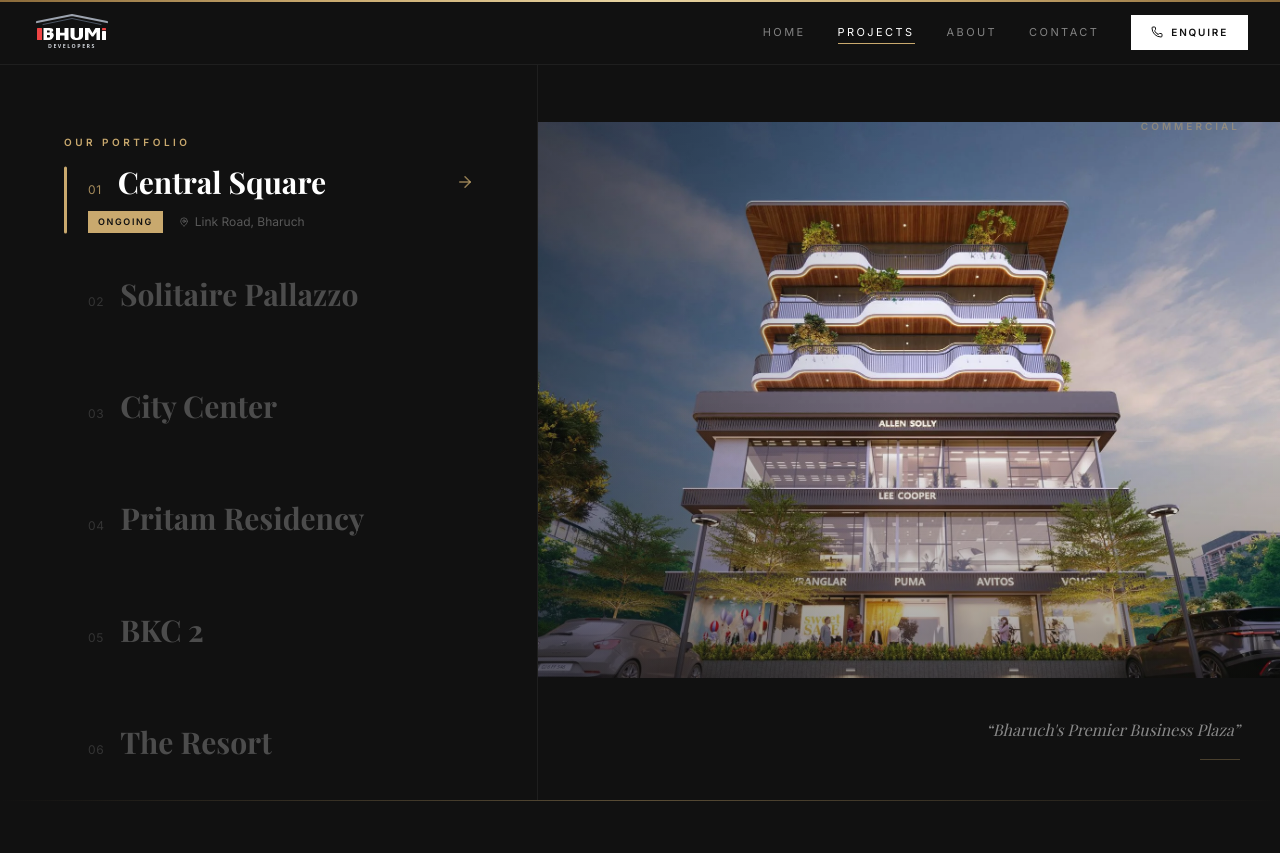
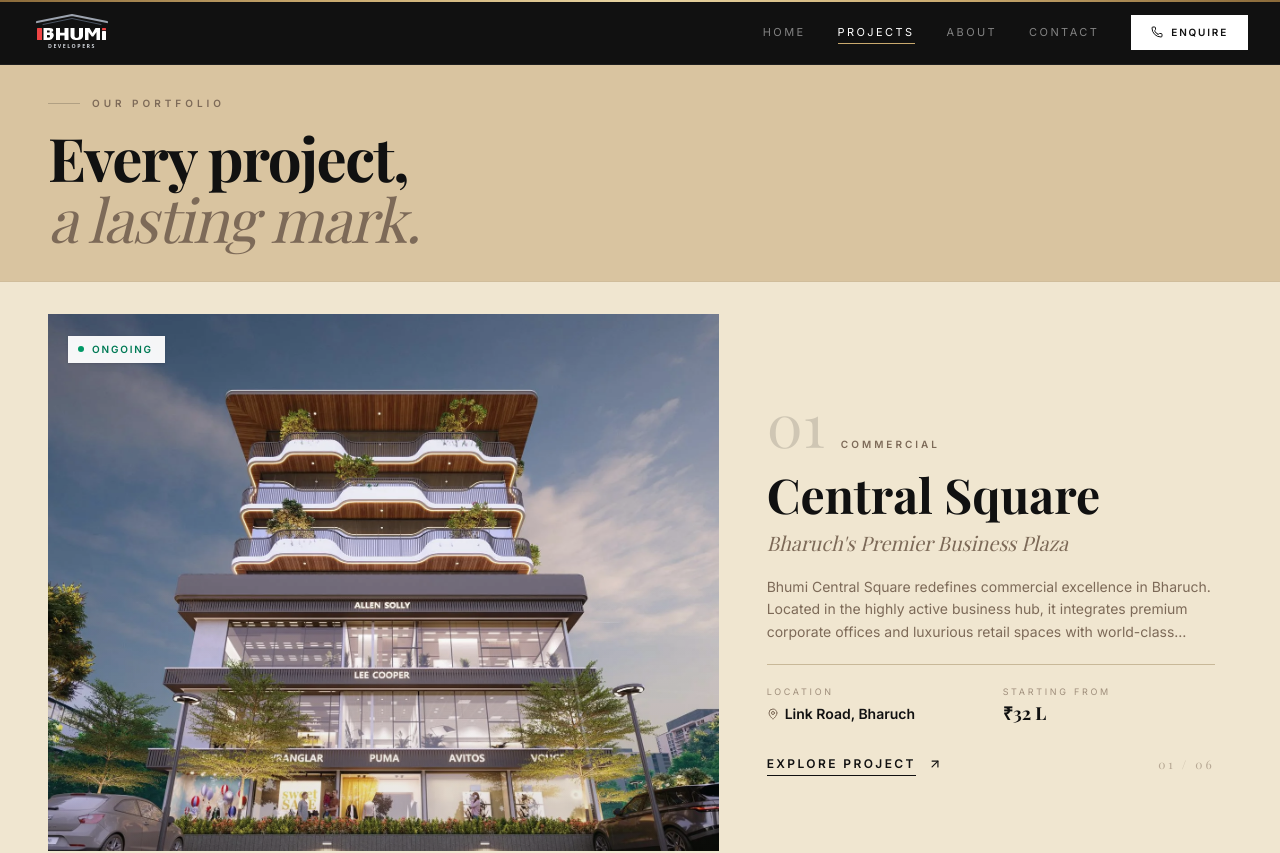
Before and after one commit to Marshmellow31/bhumi-developers, a Next.js app: page /projects in a window 1280 px wide. Shown: the top 853 px of the page. Built offline with nearby package versions, Linux system fonts and the light colour scheme.

Commit message:
feat: implement project data structure and dynamic homepage showcase component

```diff
--- a/app/page.tsx
+++ b/app/page.tsx
@@ -1,6 +1,5 @@
 import HeroSection from "@/components/home/HeroSection";
 import PhilosophySection from "@/components/home/PhilosophySection";
-import FeaturedProjects from "@/components/home/FeaturedProjects";
 import AboutSnippet from "@/components/home/AboutSnippet";
 import SustainabilitySection from "@/components/home/SustainabilitySection";
 import CTABanner from "@/components/home/CTABanner";
@@ -10,7 +9,6 @@ export default function HomePage() {
     <>
       <HeroSection />
       <PhilosophySection />
-      <FeaturedProjects />
       <AboutSnippet />
       <SustainabilitySection />
       <CTABanner />
--- a/components/projects/ProjectShowcase.tsx
+++ b/components/projects/ProjectShowcase.tsx
@@ -1,114 +1,126 @@
 "use client";
 
-import { useState, useCallback, useEffect } from "react";
-import { motion, AnimatePresence } from "framer-motion";
-import Image from "next/image";
+import { motion } from "framer-motion";
 import Link from "next/link";
-import { MapPin, ArrowRight, ArrowUpRight } from "lucide-react";
-import { projects } from "@/data/projects";
+import { MapPin, ArrowUpRight } from "lucide-react";
+import { projects, type Project } from "@/data/projects";
 import { formatPrice } from "@/lib/utils";
 
 const statusStyles: Record<string, string> = {
-  Ongoing:   "bg-champagne text-primary",
-  Completed: "bg-champagne/10 text-champagne border border-champagne/30",
-  Upcoming:  "bg-champagne/5 text-champagne/70 border border-champagne/20",
+  Ongoing:   "text-emerald-700 before:bg-emerald-600",
+  Completed: "text-primary before:bg-primary",
+  Upcoming:  "text-amber-700 before:bg-amber-600",
 };
 
-/* ══════════════════════════════════════════════════════
-   MOBILE — full-bleed vertical card stack
-══════════════════════════════════════════════════════ */
-function MobileShowcase() {
+/* Alternating beige tones */
+const rowBg = ["bg-background", "bg-surface"];
+
+interface ProjectRowProps {
+  project: Project;
+  index: number;
+  total: number;
+}
+
+function ProjectRow({ project, index, total }: ProjectRowProps) {
+  const isReversed = index % 2 === 1;
+  const formattedNumber = String(index + 1).padStart(2, "0");
+  const totalFormatted = String(total).padStart(2, "0");
+
   return (
-    <div className="min-h-screen bg-primary pb-16">
-      {/* Header */}
-      <div className="pt-28 pb-10 px-6">
+    <motion.article
+      initial={{ opacity: 0, y: 60 }}
+      whileInView={{ opacity: 1, y: 0 }}
+      viewport={{ once: true, amount: 0.2 }}
+      transition={{ duration: 0.9, ease: [0.22, 1, 0.36, 1] }}
+      className={`grid grid-cols-1 lg:grid-cols-12 gap-8 lg:gap-12 items-center ${
+        isReversed ? "lg:[&>div:first-child]:order-2" : ""
+      }`}
+    >
+      {/* ── Image side ── */}
+      <div className="lg:col-span-7 relative group h-full flex flex-col justify-center">
+        <Link
+          href={`/projects/${project.slug}`}
+          data-cursor-label="VIEW"
+          className="block relative overflow-hidden aspect-[4/3] lg:aspect-[5/4]"
+        >
           <motion.div
-          initial={{ opacity: 0, y: 12 }}
-          animate={{ opacity: 1, y: 0 }}
-          transition={{ duration: 0.6 }}
-          className="flex items-center gap-3"
+            className="absolute inset-0 bg-cover bg-center"
+            style={{
+              backgroundImage: `url('${project.image}')`,
+              filter: "grayscale(15%)",
+            }}
+            whileHover={{ scale: 1.04, filter: "grayscale(0%)" }}
+            transition={{ duration: 0.4, ease: [0.22, 1, 0.36, 1] }}
+          />
+
+          <div className="absolute inset-0 bg-gradient-to-t from-primary/10 via-transparent to-transparent pointer-events-none" />
+
+          <div className="absolute top-5 left-5 z-10">
+            <span
+              className={`inline-flex items-center gap-2 bg-white/95 backdrop-blur-sm pl-2.5 pr-3 py-1.5 text-[10px] tracking-[0.18em] uppercase font-semibold font-body shadow-sm before:content-[''] before:w-1.5 before:h-1.5 before:rounded-full before:inline-block ${statusStyles[project.status]}`}
             >
-          <span className="w-6 h-px bg-champagne/40" />
-          <span className="text-champagne text-[10px] tracking-[0.45em] uppercase font-body font-semibold">
-            Our Portfolio
-          </span>
-        </motion.div>
-        <motion.h1
-          initial={{ opacity: 0, y: 16 }}
-          animate={{ opacity: 1, y: 0 }}
-          transition={{ duration: 0.7, delay: 0.1 }}
-          className="text-white text-3xl font-bold mt-4 leading-tight"
-          style={{ fontFamily: "var(--font-playfair)" }}
-        >
-          Every project, <br />
-          <span className="italic font-light text-white/45">a lasting mark.</span>
-        </motion.h1>
-      </div>
-
-      {/* Cards */}
-      <div className="flex flex-col gap-4 px-4">
-        {projects.map((project, i) => (
-          <motion.div
-            key={project.id}
-            initial={{ opacity: 0, y: 32 }}
-            animate={{ opacity: 1, y: 0 }}
-            transition={{ duration: 0.55, delay: 0.15 + i * 0.08, ease: [0.22, 1, 0.36, 1] }}
-          >
-            <Link href={`/projects/${project.slug}`} className="block">
-              {/* Image area */}
-              <div className="relative overflow-hidden" style={{ aspectRatio: "4/3" }}>
-                <Image
-                  src={project.image}
-                  alt={project.name}
-                  fill
-                  className="object-cover object-center"
-                  sizes="100vw"
-                />
-                {/* Dark gradient overlay */}
-                <div className="absolute inset-0 bg-gradient-to-t from-black/80 via-black/20 to-transparent" />
-
-                {/* Top row: status + number/type */}
-                <div className="absolute top-4 left-4 right-4 flex items-start justify-between z-10">
-                  <span className={`text-[9px] tracking-[0.18em] uppercase font-semibold px-2.5 py-1 font-body ${statusStyles[project.status]}`}>
               {project.status}
-                  </span>
-                  <span className="text-champagne/60 text-[9px] tracking-[0.28em] uppercase font-body font-semibold">
-                    {String(i + 1).padStart(2, "0")} · {project.type}
             </span>
           </div>
 
-                {/* Bottom overlay: name + tagline */}
-                <div className="absolute bottom-0 left-0 right-0 p-5 z-10">
+          <motion.div
+            initial={{ opacity: 0, scale: 0.8 }}
+            whileHover={{ opacity: 1, scale: 1 }}
+            className="absolute bottom-5 right-5 w-12 h-12 bg-white/95 backdrop-blur-sm flex items-center justify-center opacity-0 group-hover:opacity-100 transition-opacity duration-500 shadow-sm"
+          >
+            <ArrowUpRight size={18} className="text-primary" />
+          </motion.div>
+        </Link>
+      </div>
+
+      {/* ── Text side ── */}
+      <div className="lg:col-span-5 flex flex-col gap-4">
+        <div className="flex items-baseline gap-4">
+          <span
+            className="text-5xl lg:text-6xl font-light text-primary/15 leading-none"
+            style={{ fontFamily: "var(--font-playfair)" }}
+          >
+            {formattedNumber}
+          </span>
+          <span className="text-[10px] tracking-[0.3em] uppercase text-muted font-body font-semibold">
+            {project.type}
+          </span>
+        </div>
+
         <h3
-                    className="text-white text-2xl font-bold leading-tight mb-1"
+          className="text-3xl md:text-4xl lg:text-5xl font-bold text-primary leading-[1.05]"
           style={{ fontFamily: "var(--font-playfair)" }}
         >
           {project.name}
         </h3>
+
         <p
-                    className="text-white/50 text-sm italic font-light leading-snug"
+          className="text-lg md:text-xl italic font-light text-muted leading-relaxed -mt-2"
           style={{ fontFamily: "var(--font-playfair)" }}
         >
           {project.tagline}
         </p>
+
+        <p className="text-sm text-muted leading-relaxed font-body line-clamp-3 max-w-md">
+          {project.description}
+        </p>
+
+        <div className="grid grid-cols-2 gap-6 mt-1 pt-5 border-t border-border max-w-md">
+          <div>
+            <p className="text-[9px] tracking-[0.3em] uppercase text-muted/70 font-body mb-1.5">
+              Location
+            </p>
+            <div className="flex items-center gap-1.5 text-sm text-primary font-body font-semibold">
+              <MapPin size={12} className="shrink-0 text-muted" />
+              <span>{project.location}</span>
             </div>
           </div>
-
-              {/* Meta bar below image */}
-              <div
-                className="flex items-center justify-between px-5 py-4"
-                style={{ backgroundColor: "rgba(17,17,17,0.95)", borderTop: "1px solid rgba(201,169,110,0.12)" }}
-              >
-                <div className="flex items-center gap-4">
-                  <div className="flex items-center gap-1.5 text-white/35 text-xs font-body">
-                    <MapPin size={10} className="shrink-0 text-champagne/40" />
-                    <span>{project.location}</span>
-                  </div>
-                  <div className="w-px h-3 bg-white/10" />
           <div>
-                    <p className="text-champagne/45 text-[8px] tracking-[0.3em] uppercase font-body leading-none mb-0.5">From</p>
+            <p className="text-[9px] tracking-[0.3em] uppercase text-muted/70 font-body mb-1.5">
+              Starting From
+            </p>
             <p
-                      className="text-champagne text-sm font-bold leading-none"
+              className="text-lg font-bold text-primary leading-none"
               style={{ fontFamily: "var(--font-playfair)" }}
             >
               {formatPrice(project.priceRange.min)}
@@ -116,244 +128,77 @@ function MobileShowcase() {
           </div>
         </div>
 
-                <div className="flex items-center gap-1.5 text-champagne/70 text-[10px] tracking-[0.2em] uppercase font-semibold font-body">
-                  Explore
-                  <ArrowUpRight size={13} />
+        <div className="flex items-center justify-between mt-4 max-w-md">
+          <Link
+            href={`/projects/${project.slug}`}
+            data-cursor-label="EXPLORE"
+            className="group/cta inline-flex items-center gap-3 text-primary text-xs font-semibold font-body tracking-[0.2em] uppercase"
+          >
+            <span className="relative">
+              Explore Project
+              <span className="absolute -bottom-1 left-0 right-0 h-px bg-primary origin-left scale-x-100 group-hover/cta:scale-x-0 transition-transform duration-500" />
+              <span className="absolute -bottom-1 left-0 right-0 h-px bg-primary origin-right scale-x-0 group-hover/cta:scale-x-100 transition-transform duration-500 delay-200" />
+            </span>
+            <ArrowUpRight
+              size={14}
+              className="transition-transform duration-500 group-hover/cta:translate-x-1 group-hover/cta:-translate-y-1"
+            />
+          </Link>
+          <span
+            className="text-xs text-muted/50 tracking-[0.25em] font-body"
+            style={{ fontFamily: "var(--font-playfair)" }}
+          >
+            {formattedNumber} <span className="text-muted/30">/</span> {totalFormatted}
+          </span>
         </div>
       </div>
-            </Link>
+    </motion.article>
+  );
+}
+
+export default function ProjectShowcase() {
+  return (
+    <div className="relative overflow-hidden">
+      {/* ── Section header band ── */}
+      <div className="bg-beige pt-20 md:pt-24 pb-6 md:pb-8 border-b border-border/50">
+        <div className="max-w-7xl mx-auto px-6 lg:px-12">
+          <motion.div
+            initial={{ opacity: 0, y: 30 }}
+            whileInView={{ opacity: 1, y: 0 }}
+            viewport={{ once: true, amount: 0.4 }}
+            transition={{ duration: 0.8, ease: [0.22, 1, 0.36, 1] }}
+            className="flex flex-col gap-4 max-w-2xl"
+          >
+            <div className="flex items-center gap-3">
+              <span className="w-8 h-px bg-primary/20" />
+              <span className="text-[10px] tracking-[0.4em] uppercase text-muted font-body font-semibold">
+                Our Portfolio
+              </span>
+            </div>
+            <h1
+              className="text-4xl md:text-5xl lg:text-6xl font-bold text-primary leading-[1.02] tracking-tight"
+              style={{ fontFamily: "var(--font-playfair)" }}
+            >
+              Every project, <br />
+              <span className="italic font-light text-muted">a lasting mark.</span>
+            </h1>
           </motion.div>
+        </div>
+      </div>
+
+      {/* ── Alternating project row bands ── */}
+      {projects.map((project, i) => (
+        <div
+          key={project.id}
+          className={`${rowBg[i % rowBg.length]} border-b border-border/50 last:border-b-0`}
+        >
+          <div className={`max-w-7xl mx-auto px-6 lg:px-12 ${
+            i === 0 ? "pt-6 md:pt-8 pb-14 md:pb-20" : "py-14 md:py-20"
+          }`}>
+            <ProjectRow project={project} index={i} total={projects.length} />
+          </div>
+        </div>
       ))}
-      </div>
     </div>
   );
 }
-
-/* ══════════════════════════════════════════════════════
-   DESKTOP — split panel hover showcase
-══════════════════════════════════════════════════════ */
-function DesktopShowcase() {
-  const [activeIndex, setActiveIndex] = useState(0);
-  const [imageLoaded, setImageLoaded] = useState(false);
-  const active = projects[activeIndex];
-
-  useEffect(() => {
-    setImageLoaded(false);
-  }, [activeIndex]);
-
-  const handleSelect = useCallback((i: number) => {
-    setActiveIndex(i);
-  }, []);
-
-  return (
-    <div className="h-screen w-full flex bg-primary overflow-hidden">
-      {/* ─── Left Panel: Project List ─── */}
-      <div className="relative w-[42%] min-w-[420px] h-full flex flex-col justify-between py-32 px-12 lg:px-16 z-10">
-        <div>
-          <motion.span
-            initial={{ opacity: 0, y: 10 }}
-            animate={{ opacity: 1, y: 0 }}
-            transition={{ duration: 0.6, delay: 0.2 }}
-            className="text-champagne text-[10px] tracking-[0.35em] uppercase font-body font-semibold"
-          >
-            Our Portfolio
-          </motion.span>
-        </div>
-
-        <nav className="flex flex-col gap-0 -my-2">
-          {projects.map((project, i) => {
-            const isActive = i === activeIndex;
-            return (
-              <Link
-                key={project.id}
-                href={`/projects/${project.slug}`}
-                onMouseEnter={() => handleSelect(i)}
-                className="block"
-              >
-                <motion.div
-                  className="group relative text-left py-5 border-b border-white/[0.06] last:border-b-0 cursor-pointer"
-                  initial={{ opacity: 0, x: -20 }}
-                  animate={{ opacity: 1, x: 0 }}
-                  transition={{ duration: 0.5, delay: 0.3 + i * 0.1 }}
-                >
-                  <motion.div
-                    className="absolute left-0 top-1/2 -translate-y-1/2 w-[3px] bg-champagne rounded-full"
-                    initial={false}
-                    animate={{ height: isActive ? "60%" : "0%", opacity: isActive ? 1 : 0 }}
-                    transition={{ duration: 0.4, ease: [0.32, 0.72, 0, 1] }}
-                  />
-
-                  <div className="flex items-center justify-between pl-6">
-                    <div className="flex items-baseline gap-4">
-                      <span className={`text-xs font-body tracking-wider transition-colors duration-300 ${isActive ? "text-champagne/80" : "text-white/15"}`}>
-                        {String(i + 1).padStart(2, "0")}
-                      </span>
-                      <h3
-                        className={`text-2xl lg:text-3xl font-bold transition-all duration-300 ${isActive ? "text-white" : "text-white/25 group-hover:text-white/50"}`}
-                        style={{ fontFamily: "var(--font-playfair)" }}
-                      >
-                        {project.name}
-                      </h3>
-                    </div>
-                    <motion.div
-                      animate={{ opacity: isActive ? 1 : 0, x: isActive ? 0 : -6 }}
-                      transition={{ duration: 0.15 }}
-                    >
-                      <ArrowRight size={18} className="text-champagne/70" />
-                    </motion.div>
-                  </div>
-
-                  {/* Fixed-height status row — no layout shift */}
-                  <div
-                    className="pl-6 mt-2 flex items-center gap-4"
-                    style={{
-                      height: "28px",
-                      opacity: isActive ? 1 : 0,
-                      transition: "opacity 0.2s ease",
-                      pointerEvents: isActive ? "auto" : "none",
-                    }}
-                  >
-                    <span className={`text-[9px] tracking-[0.18em] uppercase font-semibold px-2.5 py-1 font-body ${statusStyles[project.status]}`}>
-                      {project.status}
-                    </span>
-                    <div className="flex items-center gap-1.5 text-white/30 text-xs font-body">
-                      <MapPin size={10} className="shrink-0" />
-                      <span>{project.location}</span>
-                    </div>
-                  </div>
-                </motion.div>
-              </Link>
-            );
-          })}
-        </nav>
-
-        <motion.div
-          key={active.id}
-          initial={{ opacity: 0, y: 6 }}
-          animate={{ opacity: 1, y: 0 }}
-          transition={{ duration: 0.2 }}
-          className="flex items-end justify-between"
-        >
-          <div>
-            <p className="text-champagne/50 text-[9px] tracking-[0.3em] uppercase font-body mb-1">Starting from</p>
-            <p className="text-champagne text-xl font-bold" style={{ fontFamily: "var(--font-playfair)" }}>
-              {formatPrice(active.priceRange.min)}
-            </p>
-          </div>
-          <Link
-            href={`/projects/${active.slug}`}
-            className="group/link flex items-center gap-2 text-champagne/70 hover:text-champagne text-xs font-semibold font-body tracking-[0.15em] uppercase transition-colors duration-300"
-            data-cursor-label="VIEW"
-          >
-            View Project
-            <ArrowRight size={13} className="transition-transform duration-300 group-hover/link:translate-x-1" />
-          </Link>
-        </motion.div>
-
-        <div className="absolute top-0 right-0 w-px h-full bg-white/[0.06]" />
-      </div>
-
-      {/* ─── Right Panel: Hero Image ─── */}
-      <div className="relative flex-1 h-full overflow-hidden">
-        <div className="sr-only" aria-hidden="true">
-          {projects.map((p) => (
-            <Image key={p.id} src={p.image} alt="" width={1} height={1} priority />
-          ))}
-        </div>
-
-        <AnimatePresence>
-          <motion.div
-            key={active.id}
-            className="absolute inset-0 overflow-hidden"
-            initial={{ opacity: 0, scale: 1.03 }}
-            animate={{ opacity: 1, scale: 1 }}
-            exit={{ opacity: 0 }}
-            transition={{ duration: 0.35, ease: [0.32, 0.72, 0, 1] }}
-          >
-            <div className="absolute inset-x-0 inset-y-[8%]">
-              <div className="relative w-full h-full">
-                <Image
-                  src={active.image}
-                  alt={active.name}
-                  fill
-                  className="object-contain object-center"
-                  priority={activeIndex === 0}
-                  sizes="58vw"
-                  onLoad={() => setImageLoaded(true)}
-                />
-              </div>
-            </div>
-
-            <AnimatePresence>
-              {!imageLoaded && (
-                <motion.div
-                  className="absolute inset-0 z-10 overflow-hidden bg-primary-light"
-                  exit={{ opacity: 0 }}
-                  transition={{ duration: 0.6, ease: "easeOut" }}
-                >
-                  <motion.div
-                    className="absolute inset-0"
-                    style={{ background: "linear-gradient(105deg, transparent 35%, rgba(201,169,110,0.07) 50%, transparent 65%)" }}
-                    animate={{ x: ["-100%", "200%"] }}
-                    transition={{ duration: 1.5, repeat: Infinity, ease: "easeInOut", repeatDelay: 0.2 }}
-                  />
-                </motion.div>
-              )}
-            </AnimatePresence>
-
-            <div className="absolute inset-0 bg-gradient-to-r from-primary/40 via-transparent to-transparent" />
-            <div className="absolute inset-0 bg-gradient-to-t from-primary/60 via-transparent to-transparent" />
-          </motion.div>
-        </AnimatePresence>
-
-        <div className="absolute bottom-10 right-10 z-10 text-right max-w-sm">
-          <AnimatePresence>
-            <motion.div
-              key={active.id}
-              initial={{ opacity: 0, y: 8 }}
-              animate={{ opacity: 1, y: 0 }}
-              exit={{ opacity: 0, y: -6 }}
-              transition={{ duration: 0.25, delay: 0.05 }}
-            >
-              <p className="text-white/50 text-sm lg:text-base font-light italic leading-relaxed" style={{ fontFamily: "var(--font-playfair)" }}>
-                &ldquo;{active.tagline}&rdquo;
-              </p>
-              <div className="w-10 h-px bg-champagne/30 mt-4 ml-auto" />
-            </motion.div>
-          </AnimatePresence>
-        </div>
-
-        <div className="absolute top-28 right-10 z-10">
-          <AnimatePresence>
-            <motion.span
-              key={active.id}
-              initial={{ opacity: 0 }}
-              animate={{ opacity: 1 }}
-              exit={{ opacity: 0 }}
-              transition={{ duration: 0.2 }}
-              className="text-champagne/45 text-[10px] tracking-[0.3em] uppercase font-body font-semibold"
-            >
-              {active.type}
-            </motion.span>
-          </AnimatePresence>
-        </div>
-      </div>
-    </div>
-  );
-}
-
-/* ══════════════════════════════════════════════════════
-   ROOT — render correct layout per breakpoint
-══════════════════════════════════════════════════════ */
-export default function ProjectShowcase() {
-  return (
-    <>
-      <div className="md:hidden">
-        <MobileShowcase />
-      </div>
-      <div className="hidden md:block">
-        <DesktopShowcase />
-      </div>
-    </>
-  );
-}
--- a/data/projects.ts
+++ b/data/projects.ts
@@ -157,7 +157,7 @@ export const projects: Project[] = [
     status: "Completed",
     type: "Commercial",
     units: 95,
-    area: "500–5000 sq ft",
+    area: "6 Lakh sq ft",
     priceRange: { min: 2800000, max: 15000000 },
     completionYear: 2024,
     image: "/images/city-center/city-center-1.webp",
@@ -188,7 +188,7 @@ export const projects: Project[] = [
     ],
     highlights: ["High-street Retail Stores", "Premium Multiplex & Dining", "Grade-A Office Spaces", "Centrally Located"],
     description:
-      "Bhumi City Center is a landmark commercial and retail destination. Positioned at high-footfall location, it boasts modern, flexible retail layouts and Grade-A office facilities, making it the perfect hub for both national brands and scaling enterprises.",
+      "Bhumi City Center is a landmark commercial and retail destination. Occupying 6 lakh square feet of premium space and positioned at a high-footfall location, it boasts modern, flexible retail layouts and Grade-A office facilities, making it the perfect hub for both national brands and scaling enterprises.",
     amenities: [
       "Escalators & Lift Services",
       "Central Air Conditioning",
```
Lines whose indentation alone changed are shown as unchanged.
